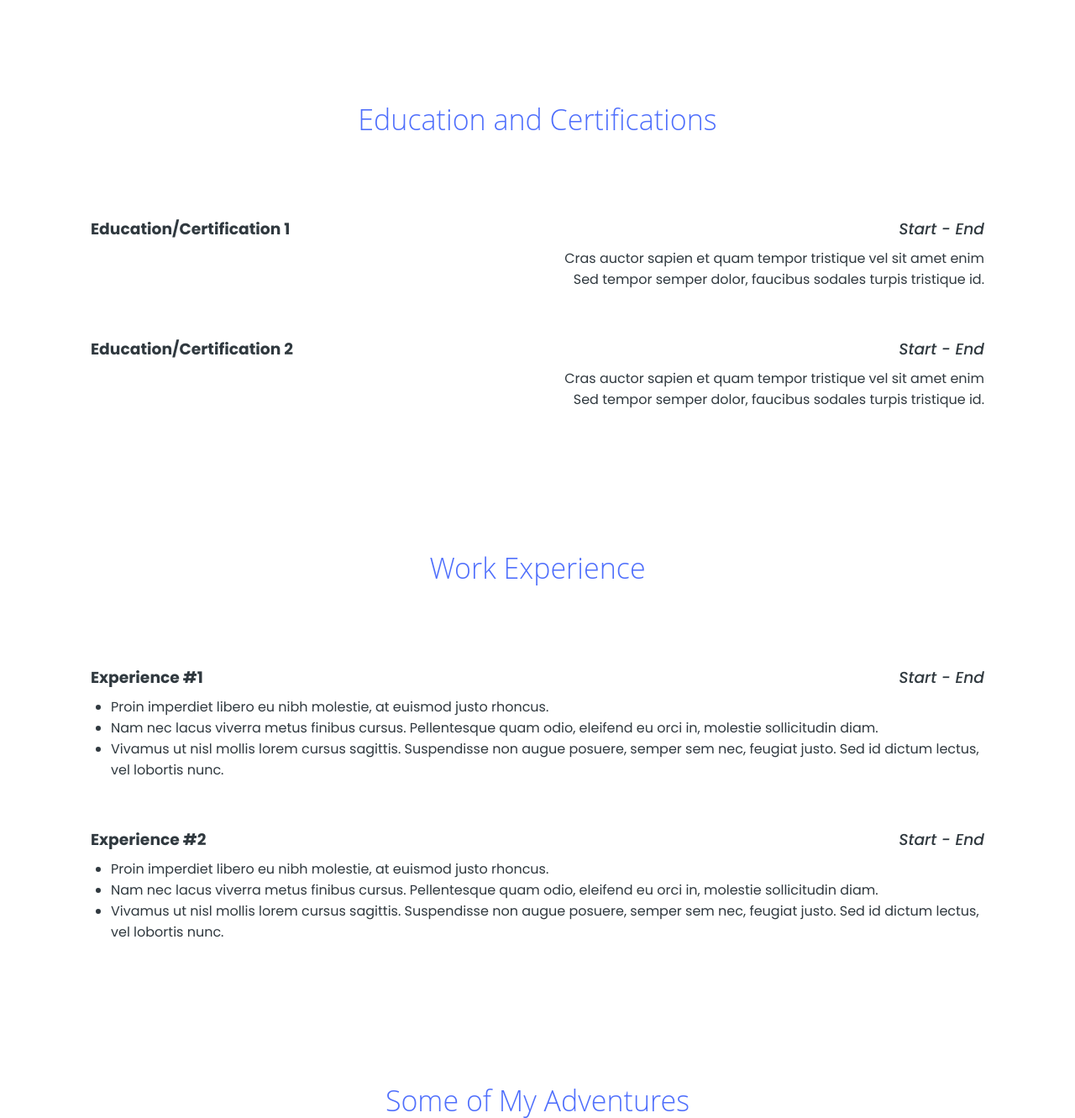
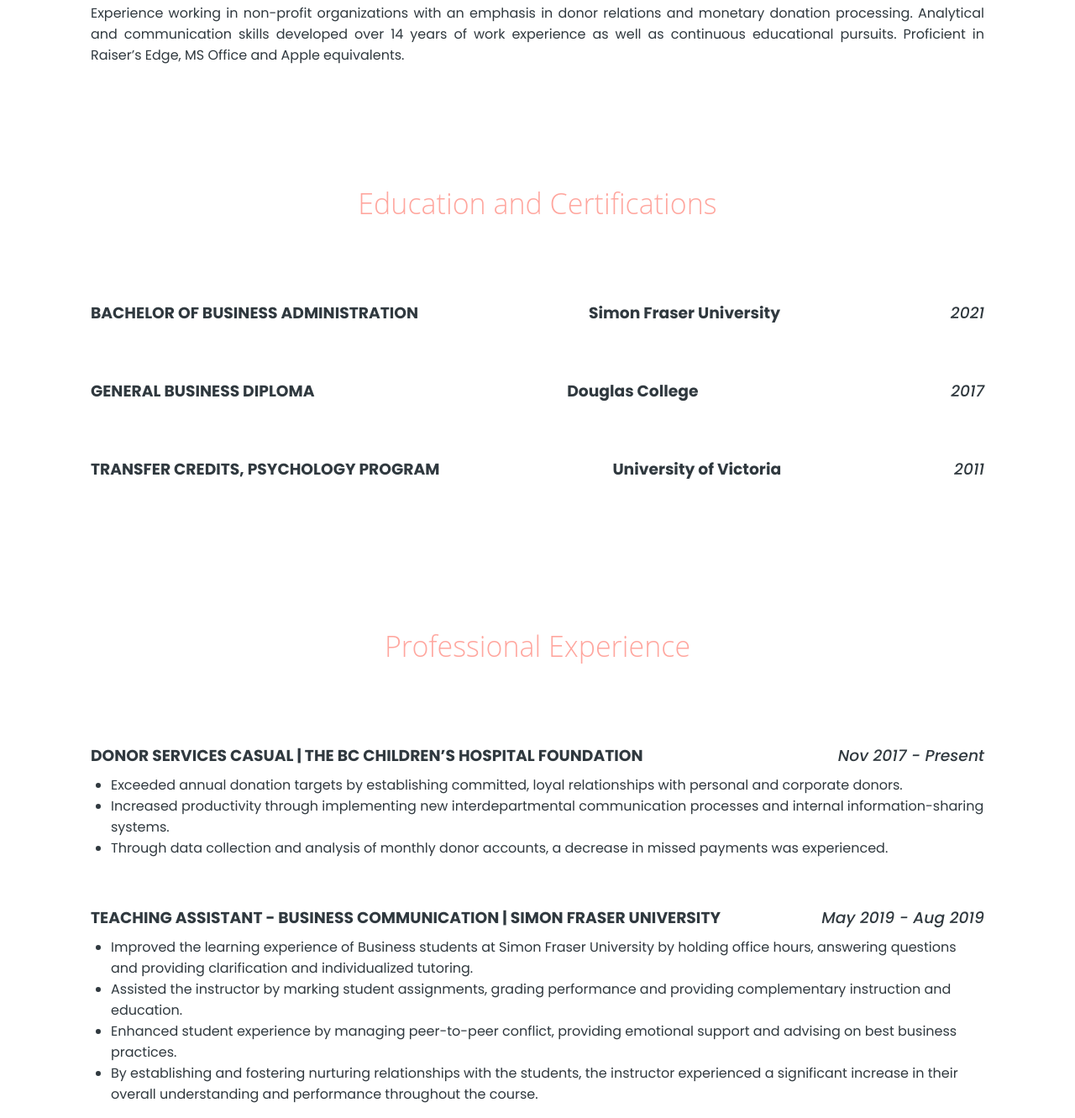
Before and after one commit to christinagbrown/christinagbrown.github.io, a plain HTML site: page index.html in a window 1280 px wide. Shown: the part 1097-2428 px from the top of the page at 84% size. Drawn offline with nearby package versions, Linux system fonts and the light colour scheme; a script that the page names is missing.

Commit message:
content update

```diff
--- a/index.html
+++ b/index.html
@@ -79,7 +79,10 @@
     <div class="container about" id="about">
         <div class="bio wow slideInLeft" data-wow-duration="0.5s" data-wow-delay="200ms" >
             <h1>About me</h1>
-            <p>Lorem ipsum dolor sit amet, consectetur adipiscing elit. Pellentesque sagittis lacinia velit consequat mattis. Fusce nec mollis ligula. Suspendisse auctor a est a euismod. Proin vehicula a quam id sollicitudin. Praesent sodales mattis massa. Etiam eu luctus sem, nec varius ex. Lorem ipsum dolor sit amet, consectetur adipiscing elit. Cras in arcu aliquam, gravida velit eget, ornare leo. </p>
+            <p>Over 10 years in customer service, administration and telecommunications with a proven record of exceeding management's expectations. Leadership skills demonstrated by managing a workforce of 12 employees, creating in-store polices and district-wide sales initiatives.</p>
+        </br>
+            <p>
+            Experience working in non-profit organizations with an emphasis in donor relations and monetary donation processing. Analytical and communication skills developed over 14 years of work experience as well as continuous educational pursuits. Proficient in Raiser’s Edge, MS Office and Apple equivalents.</p>
         </div>
     </div>
 
@@ -88,69 +91,89 @@
             <h1>Education and Certifications</h1>
             <div class="edu-item">
                 <div class="edu-headings">
-                <h3 class="edu-title">Education/Certification 1</h3>
-                <h3 class="edu-time">Start - End</h3>
+                <h3 class="edu-title">BACHELOR OF BUSINESS ADMINISTRATION</h3>
+                <h3 class="edu-title">Simon Fraser University</h3>
+                <h3 class="edu-time">2021</h3>
                 </div>
-                <ul>
-                    <li>
-                        Cras auctor sapien et quam tempor tristique vel sit amet enim
-                    </li>
-                    <li>
-                        Sed tempor semper dolor, faucibus sodales turpis tristique id.
-                    </li>
-                </ul>
 
             </div>
             <div class="edu-item">
                 <div class="edu-headings">
-                <h3 class="edu-title">Education/Certification 2</h3>
-                <h3 class="edu-time">Start - End</h3>
+                <h3 class="edu-title">GENERAL BUSINESS DIPLOMA</h3>
+                <h3 class="edu-title">Douglas College</h3>
+                <h3 class="edu-time">2017</h3>
                 </div>
-                <ul>
-                    <li>
-                        Cras auctor sapien et quam tempor tristique vel sit amet enim
-                    </li>
-                    <li>
-                        Sed tempor semper dolor, faucibus sodales turpis tristique id.
-                    </li>
-                </ul>
-
+            </div>
+            <div class="edu-item">
+                <div class="edu-headings">
+                <h3 class="edu-title">TRANSFER CREDITS, PSYCHOLOGY PROGRAM</h3>
+                <h3 class="edu-title">University of Victoria</h3>
+                <h3 class="edu-time">2011</h3>
+                </div>
             </div>
         </div>
     </div>
 
     <div class="container work-exp" id="experience">
         <div class="wow slideInRight" data-wow-duration="0.5s" data-wow-delay="200ms">
-        <h1>Work Experience</h1>
+        <h1>Professional Experience</h1>
         <div class="work-item">
             <div class="work-headings">
-                <h3 class="work-title">Experience #1</h3>
-                <h3 class="work-time">Start - End</h3>
+                <h3 class="work-title">DONOR SERVICES CASUAL | THE BC CHILDREN’S HOSPITAL FOUNDATION</h3>
+                <h3 class="work-time">Nov 2017 - Present</h3>
             </div>
             <ul>
-                <li>Proin imperdiet libero eu nibh molestie, at euismod justo rhoncus.
+                <li>Exceeded annual donation targets by establishing committed, loyal relationships with personal and corporate donors.
                 </li>
-                <li>
-                    Nam nec lacus viverra metus finibus cursus. Pellentesque quam odio, eleifend eu orci in, molestie sollicitudin diam.
+                <li>Increased productivity through implementing new interdepartmental communication processes and internal information-sharing systems.
                 </li>
-                <li>
-                    Vivamus ut nisl mollis lorem cursus sagittis. Suspendisse non augue posuere, semper sem nec, feugiat justo. Sed id dictum lectus, vel lobortis nunc.
+                <li>Through data collection and analysis of monthly donor accounts, a decrease in missed payments was experienced.
                 </li>
             </ul>
         </div>
         <div class="work-item">
             <div class="work-headings">
-                <h3 class="work-title">Experience #2</h3>
-                <h3 class="work-time">Start - End</h3>
+                <h3 class="work-title">TEACHING ASSISTANT - BUSINESS COMMUNICATION | SIMON FRASER UNIVERSITY</h3>
+                <h3 class="work-time">May 2019 - Aug 2019</h3>
             </div>
             <ul>
-                <li>Proin imperdiet libero eu nibh molestie, at euismod justo rhoncus.
+                <li>Improved the learning experience of Business students at Simon Fraser University by holding office hours, answering questions and providing clarification and individualized tutoring.
                 </li>
-                <li>
-                    Nam nec lacus viverra metus finibus cursus. Pellentesque quam odio, eleifend eu orci in, molestie sollicitudin diam.
+                <li>Assisted the instructor by marking student assignments, grading performance and providing complementary instruction and education.
                 </li>
-                <li>
-                    Vivamus ut nisl mollis lorem cursus sagittis. Suspendisse non augue posuere, semper sem nec, feugiat justo. Sed id dictum lectus, vel lobortis nunc.
+                <li>Enhanced student experience by managing peer-to-peer conflict, providing emotional support and advising on best business practices.
+                </li>
+                <li>By establishing and fostering nurturing relationships with the students, the instructor experienced a significant increase in their overall understanding and performance throughout the course.
+                </li>
+            </ul>
+        </div>
+        <div class="work-item">
+            <div class="work-headings">
+                <h3 class="work-title">DAYCARE ATTENDANT / OFFICE ADMINISTRATOR | THE WOOF DOG LOUNGE AND SPA</h3>
+                <h3 class="work-time">Nov 2016 - Mar 2017</h3>
+            </div>
+            <ul>
+                <li>Enhanced client satisfaction and loyalty through efficient, friendly service and by exceeding safety and well-being expectations.
+                </li>
+                <li>Increased productivity by training three employees on effective dog handling, safety procedures and organizational policies.
+                </li>
+                <li>Increased repeat business through organization and maintaining grooming appointments, effectively managing email communications and establishing relationships through telephone communication.
+                </li>
+                <li>By creating and implementing new filing systems and procedures, clients were assisted in a more efficient manner and mistakes decreased significantly.
+                </li>
+            </ul>
+        </div>
+        <div class="work-item">
+            <div class="work-headings">
+                <h3 class="work-title">GUEST EDUCATOR / TELECOMMUNICATIONS | LULULEMON ATHETICA</h3>
+                <h3 class="work-time">Sep 2014 - May 2016</h3>
+            </div>
+            <ul>
+                <li>Received 100% customer satisfaction by assessing customer needs and developing resolutions that benefited the customer as well as the company.
+                </li>
+                <li>Increased sales through advanced product knowledge and implementing tailored marketing techniques for every customer’s individual needs.
+                </li>
+                <li>Strengthened employee morale by organizing and implementing inner-office and community events.
                 </li>
             </ul>
         </div>
@@ -212,10 +235,10 @@
 <div class="container contact" id="contact">
     <h1>Keep in touch</h1>
     <div class="socials">
-        <a target="_blank" href="mailto:">
+        <a target="_blank" href="mailto:cg.brown@hotmail.co.uk">
             <i class="fas fa-envelope"></i>
         </a>
-        <a target="_blank" href="#">
+        <a target="_blank" href="https://www.linkedin.com/in/christina-brown-85bab212b">
             <i class="fab fa-linkedin"></i>
         </a>
     </div>
--- a/src/css/experience.css
+++ b/src/css/experience.css
@@ -17,3 +17,6 @@
   text-align: left;
   padding-left: var(--base-px-m);
 }
+.work-title{
+  text-align: left;
+}
--- a/src/css/main.css
+++ b/src/css/main.css
@@ -119,7 +119,9 @@
 }
 
 .main-content h1 {
-  color: #4e6efc; font-family: 'Open Sans', sans-serif; font-size: 34px; font-weight: 300; line-height: 40px; margin: 0 0 16px; }
+  color: #FFA69E; font-family: 'Open Sans', sans-serif; font-size: 34px; font-weight: 300; line-height: 40px; margin: 0 0 16px;
+  font-style: bold;
+}
 
 p {
   text-align: justify;
@@ -177,7 +179,7 @@
   display: block;
   height: 1px;
   border: 0;
-  border-top: 1px solid #ccc;
+  border-top: 1px solid rgb(255, 255, 255);
   margin: 1em 0;
   padding: 0;
 }
```
